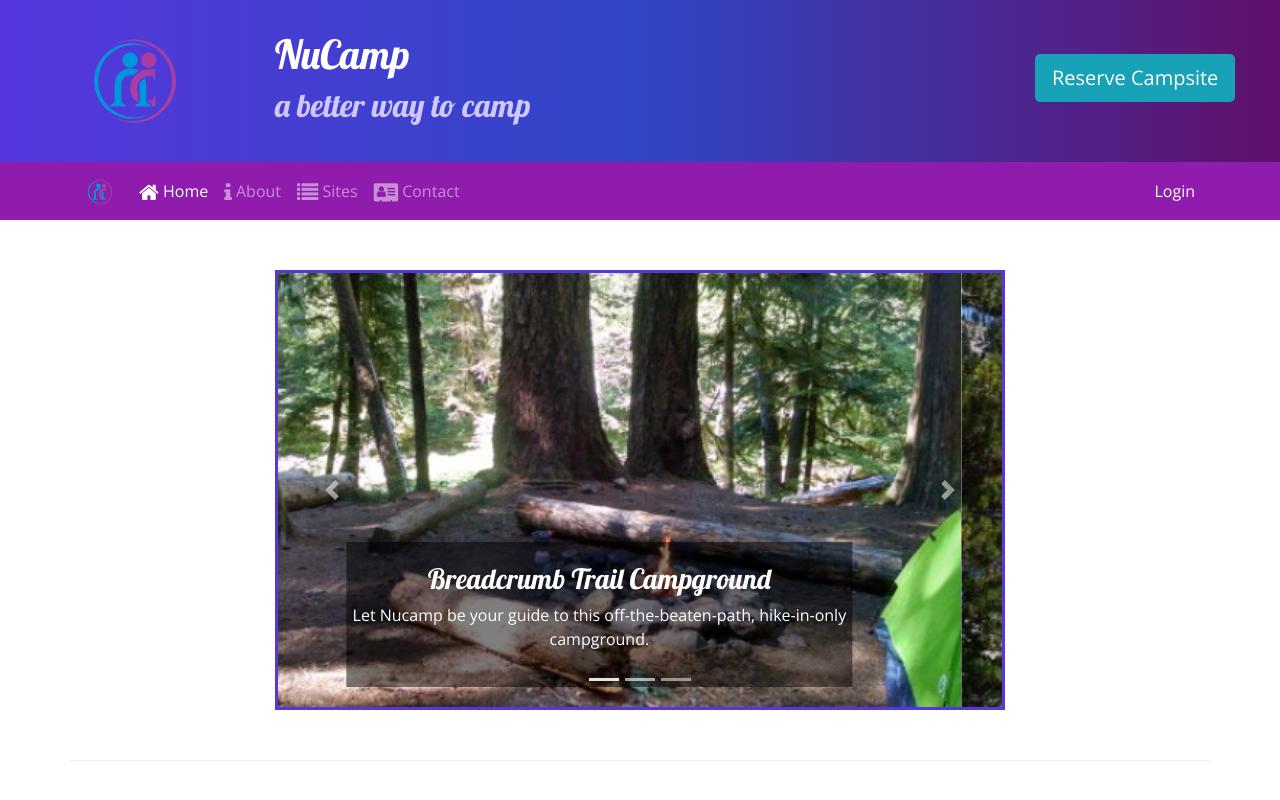
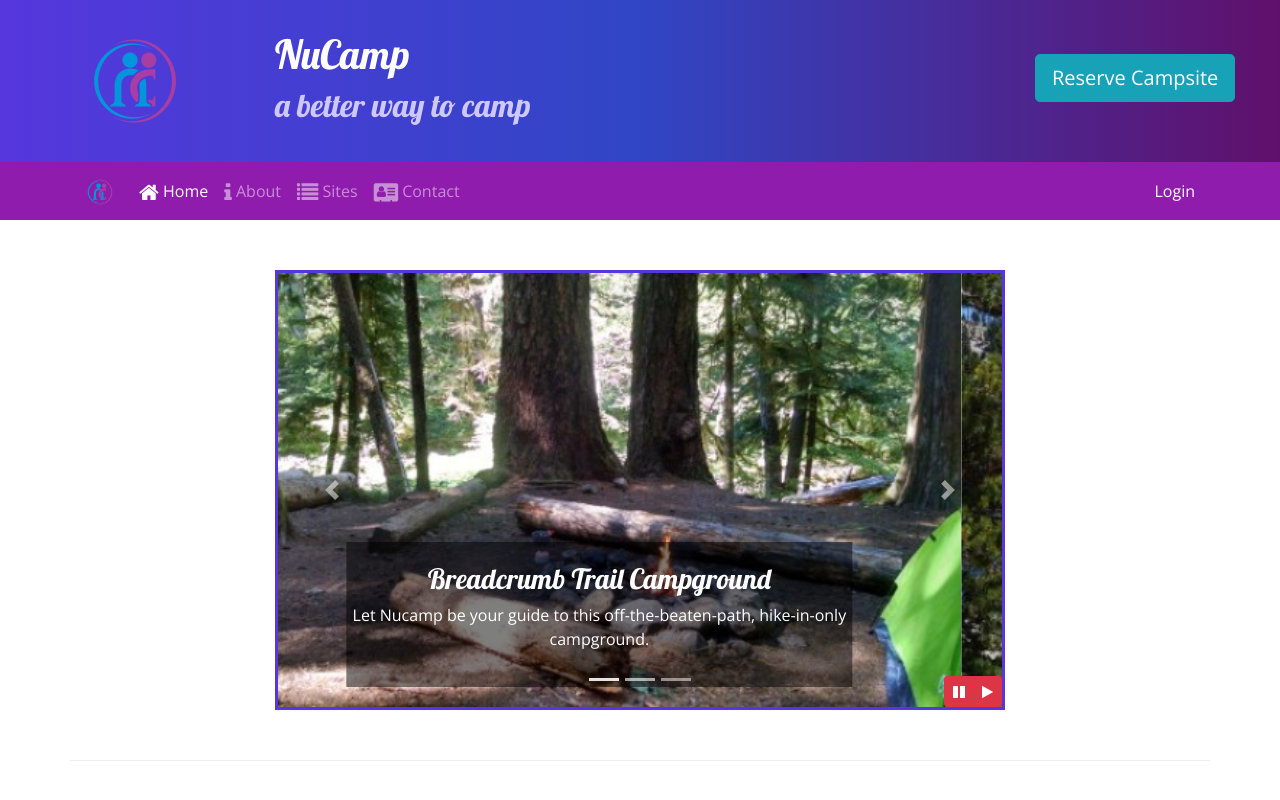
Before and after one commit to cristyduran/Campsite, a website: page index.html in a window 1280 px wide. Shown: the top 800 px of the page. Drawn offline with nearby package versions, Linux system fonts and the light colour scheme.

Commit message:
Bootstrap and jQuery Part 1

```diff
--- a/css/styles.css
+++ b/css/styles.css
@@ -48,3 +48,10 @@ footer {
 .carousel {
     border: solid #5637DD;
 }
+
+#carouselButton {
+    position: absolute;
+    right: 0;
+    bottom: 0;
+    z-index: 100;
+}
--- a/index.html
+++ b/index.html
@@ -153,6 +153,7 @@
     </div>
 
 <!-- Main Page Content Section -->
+<!-- Carousel -->
     <div class="container">
         <div class="row row-content">
             <div class="col-md-8 mx-auto">
@@ -193,6 +194,14 @@
                         <span class="carousel-control-next-icon"></span>
                         <span class="sr-only">Next</span>
                     </a>
+                    <div class="btn-group" id="carouselButton">
+                        <button class="btn btn-danger btn-sm" id="carouselPause">
+                            <i class="fa fa-pause"></i>
+                        </button>
+                        <button class="btn btn-danger btn-sm" id="carouselPlay">
+                            <i class="fa fa-play"></i>
+                        </button>
+                    </div>
                 </div>
             </div>
         </div>
@@ -274,6 +283,15 @@
     <script src="node_modules/popper.js/dist/umd/popper.min.js"></script>
     <script src="node_modules/bootstrap/dist/js/bootstrap.min.js"></script>
     <script>
+                $(function() {
+            $(".carousel").carousel( { interval: 2000, pause: "false" } );
+            $("#carouselPause").click(function(){
+                $(".carousel").carousel("pause");
+            });
+            $("#carouselPlay").click(function(){
+                $(".carousel").carousel("cycle");
+            });
+        });
     </script>
 
 </body>
```
